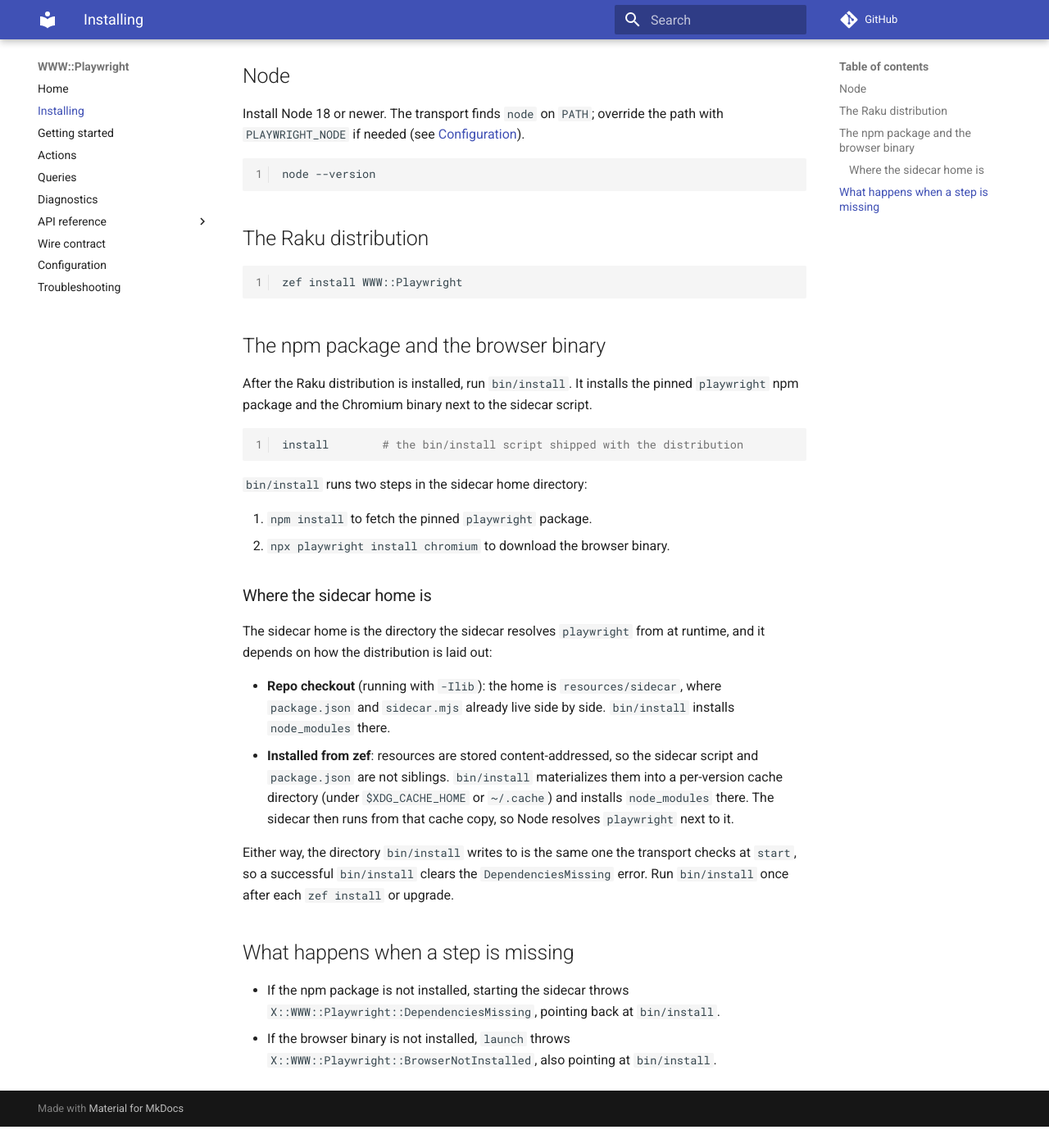
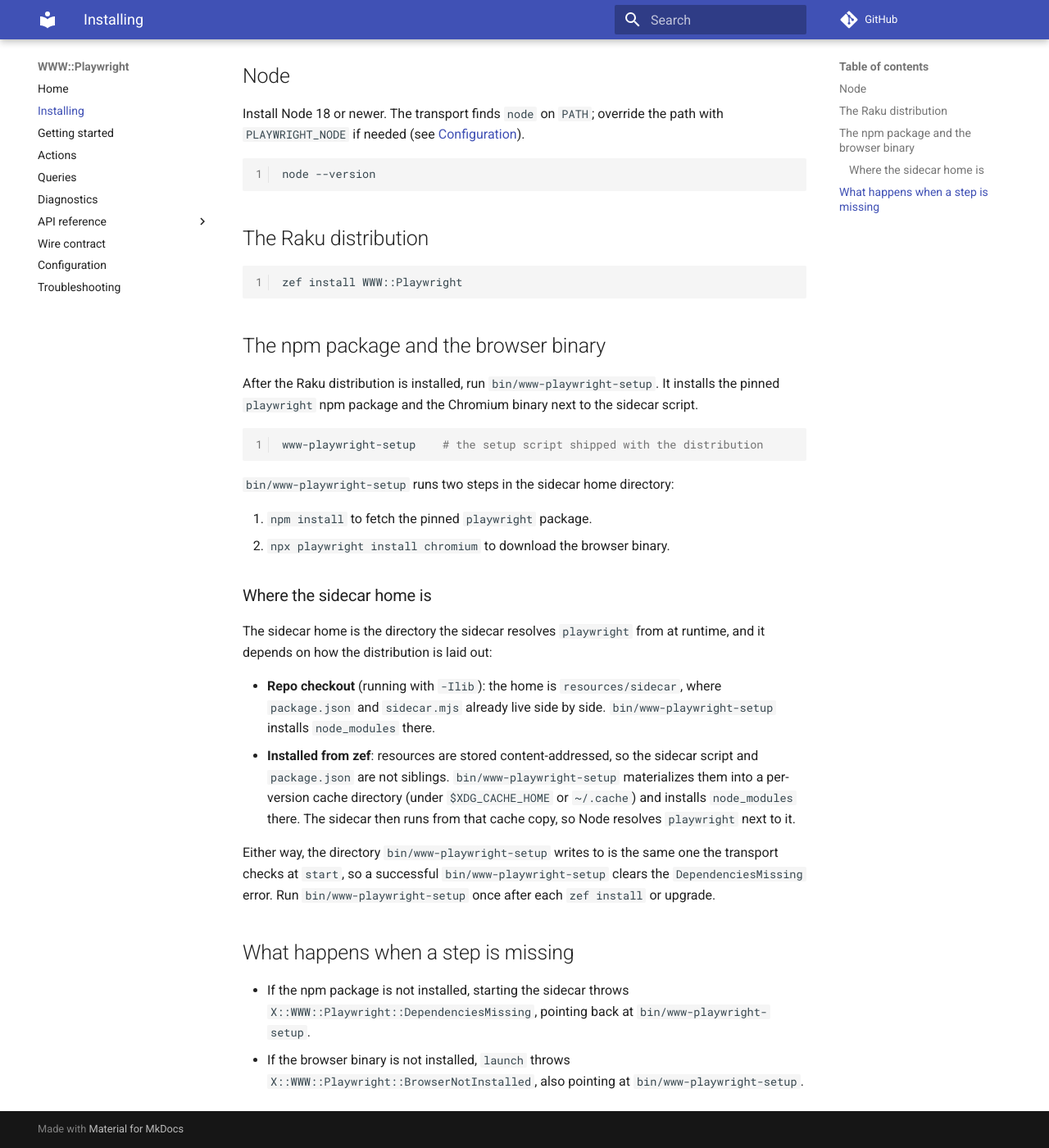
Before and after one commit to gdonald/WWW-Playwright, an MkDocs documentation site: the page built from docs-src/docs/install.md, in a window 1280 px wide and 1400 px high, scrolled down 196 px. Shown: the whole window at 82% size. Built offline with MkDocs 1.6.1 and Material for MkDocs 9.7.7, drawn with Linux system fonts in a browser that asks for light colours; comment, search, counter and statistics services are not loaded; before the commit the page ends 1570 px from its top, so only the background shows below that.

Commit message:
Harden sidecar transport and rename the setup script

````diff
--- a/docs-src/docs/install.md
+++ b/docs-src/docs/install.md
@@ -20,15 +20,15 @@
 
 ## The npm package and the browser binary
 
-After the Raku distribution is installed, run `bin/install`. It installs the
+After the Raku distribution is installed, run `bin/www-playwright-setup`. It installs the
 pinned `playwright` npm package and the Chromium binary next to the sidecar
 script.
 
 ```bash
-install        # the bin/install script shipped with the distribution
+www-playwright-setup    # the setup script shipped with the distribution
 ```
 
-`bin/install` runs two steps in the sidecar home directory:
+`bin/www-playwright-setup` runs two steps in the sidecar home directory:
 
 1. `npm install` to fetch the pinned `playwright` package.
 2. `npx playwright install chromium` to download the browser binary.
@@ -39,22 +39,22 @@
 runtime, and it depends on how the distribution is laid out:
 
 - **Repo checkout** (running with `-Ilib`): the home is `resources/sidecar`,
-  where `package.json` and `sidecar.mjs` already live side by side. `bin/install`
+  where `package.json` and `sidecar.mjs` already live side by side. `bin/www-playwright-setup`
   installs `node_modules` there.
 - **Installed from zef**: resources are stored content-addressed, so the sidecar
-  script and `package.json` are not siblings. `bin/install` materializes them
+  script and `package.json` are not siblings. `bin/www-playwright-setup` materializes them
   into a per-version cache directory (under `$XDG_CACHE_HOME` or `~/.cache`) and
   installs `node_modules` there. The sidecar then runs from that cache copy, so
   Node resolves `playwright` next to it.
 
-Either way, the directory `bin/install` writes to is the same one the transport
-checks at `start`, so a successful `bin/install` clears the
-`DependenciesMissing` error. Run `bin/install` once after each `zef install` or
+Either way, the directory `bin/www-playwright-setup` writes to is the same one the transport
+checks at `start`, so a successful `bin/www-playwright-setup` clears the
+`DependenciesMissing` error. Run `bin/www-playwright-setup` once after each `zef install` or
 upgrade.
 
 ## What happens when a step is missing
 
 - If the npm package is not installed, starting the sidecar throws
-  `X::WWW::Playwright::DependenciesMissing`, pointing back at `bin/install`.
+  `X::WWW::Playwright::DependenciesMissing`, pointing back at `bin/www-playwright-setup`.
 - If the browser binary is not installed, `launch` throws
-  `X::WWW::Playwright::BrowserNotInstalled`, also pointing at `bin/install`.
+  `X::WWW::Playwright::BrowserNotInstalled`, also pointing at `bin/www-playwright-setup`.
````
Also changed, not shown: docs-src/docs/troubleshooting.md (+4 -4 lines), README.md, 10 other files.
